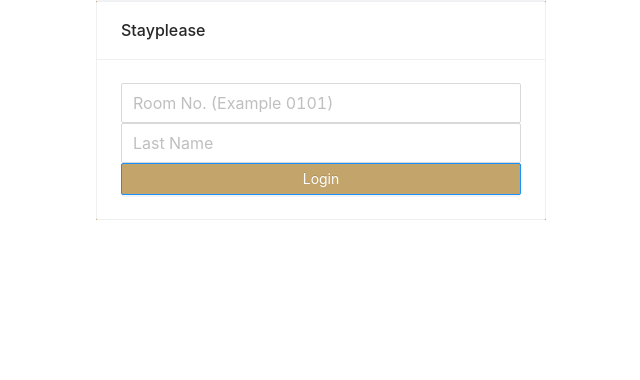
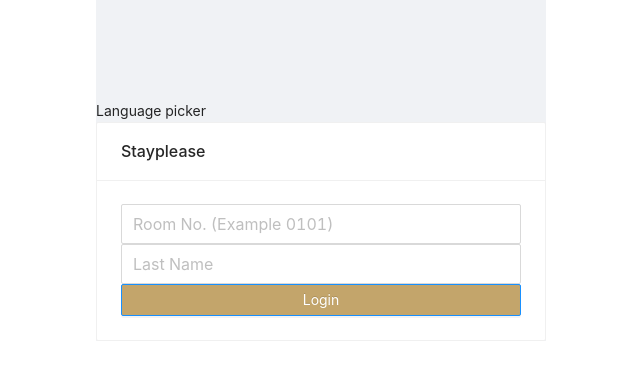
Before and after one commit to fakhrinail/playground-repo, a React (Create React App) app: page / in a window 1280 px wide. Shown: the top 380 px of the page, without its empty margins (319-959 px from the left). Built offline with nearby package versions, Linux system fonts and the light colour scheme.

Commit message:
adjust margins

```diff
--- a/src/components/HomeCarousel/HomeCarousel.css
+++ b/src/components/HomeCarousel/HomeCarousel.css
@@ -1,3 +1,7 @@
+.row-carousel {
+  margin-top: 5px;
+}
+
 .row-home-carousel {
   height: 200px;
   background-size: 100%;
--- a/src/components/HomeCarousel/HomeCarousel.js
+++ b/src/components/HomeCarousel/HomeCarousel.js
@@ -3,14 +3,6 @@
 import { Component } from "react";
 
 import "./HomeCarousel.css";
-
-const contentStyle = {
-  height: "150px",
-  lineHeight: "150px",
-  color: "#fff",
-  textAlign: "center",
-  background: "#364d79",
-};
 
 const dummyContents = [
   { titleText: "Dummy title 1", descText: "Dummy desc 1" },
@@ -25,6 +17,8 @@
 
   render() {
     return (
+      <Row className="row-carousel">
+        <Col span={24}>
           <Carousel dotPosition={"bottom"}>
             {dummyContents.map((content) => (
               <div key={content.descText}>
@@ -42,6 +36,8 @@
               </div>
             ))}
           </Carousel>
+        </Col>
+      </Row>
     );
   }
 }
--- a/src/components/HomeFooter/HomeFooter.js
+++ b/src/components/HomeFooter/HomeFooter.js
@@ -11,6 +11,7 @@
 
   render() {
     return (
+      <Row>
         <Col className="col-home-footer" span={24}>
           <Row>
             <Col span={12}>
@@ -29,6 +30,7 @@
             </Col>
           </Row>
         </Col>
+      </Row>
     );
   }
 }
--- a/src/components/MainHeader/MainHeader.css
+++ b/src/components/MainHeader/MainHeader.css
@@ -6,3 +6,10 @@
   width: 100%;
   z-index: 100000;
 }
+
+.col-header-main-title {
+  display: flex;
+  align-items: center;
+  justify-content: center;
+  color: #fff;
+}
--- a/src/components/MainHeader/MainHeader.js
+++ b/src/components/MainHeader/MainHeader.js
@@ -14,10 +14,11 @@
         <Col span={24} className="col-header">
           <Row>
             <Col span={4}>Sidebar</Col>
-            <Col span={16}>Welcome username</Col>
+            <Col className="col-header-main-title" span={16}>
+              Welcome username
+            </Col>
             <Col span={4}>Language picker</Col>
           </Row>
-          <Row>Sidebar</Row>
         </Col>
       </Row>
     );
--- a/src/components/MenuButtonGrid/MenuButtonGrid.css
+++ b/src/components/MenuButtonGrid/MenuButtonGrid.css
@@ -1,4 +1,3 @@
 .row-menu {
   margin: 0 auto;
-  height: auto;
 }
--- a/src/pages/HomePage/HomePage.js
+++ b/src/pages/HomePage/HomePage.js
@@ -23,6 +23,7 @@
           <Row>
             <Col span={1} />
             <Col span={22}>
+              {/* temporary, should use list of infos and map to rows */}
               <Row className="row-home-info">
                 <Col span={12}>Room number</Col>
                 <Col className="col-right-info" span={12}>
@@ -41,31 +42,31 @@
                   Date
                 </Col>
               </Row>
-            </Col>
-            <Col span={1} />
-          </Row>
-          <Row>
-            <Col span={24}>
+
               <Row className="row-home-menu">
                 <MenuButtonGrid />
               </Row>
             </Col>
+            <Col span={1} />
           </Row>
 
           <HomeCarousel />
 
           <Divider>Hotel Event</Divider>
+          {/* temporary, title and desc should be passed using props */}
+          {/* should use list of events and map to cards */}
           <HotelEventCard />
           <HotelEventCard />
           <HotelEventCard />
 
           <Divider>In Room Dining Offer</Divider>
+          {/* temporary, title and desc should be passed using props */}
+          {/* should use list of offers and map to cards */}
           <OfferCard />
           <OfferCard />
           <OfferCard />
-          <Row>
-            <HomeFooter />
-          </Row>
+
+          <HomeFooter />
         </Content>
       </Layout>
     );
--- a/src/pages/LoginPage/LoginPage.css
+++ b/src/pages/LoginPage/LoginPage.css
@@ -1,3 +1,3 @@
-.login-background {
-  background-color: #c3a56b;
+.content-login {
+  margin-top: 100px;
 }
--- a/src/pages/LoginPage/LoginPage.js
+++ b/src/pages/LoginPage/LoginPage.js
@@ -21,9 +21,9 @@
   render() {
     return (
       <Layout>
-        <Content>
+        <Content className="content-login">
           <Row>
-            <Col span={24}></Col>
+            <Col span={24}>Language picker</Col>
           </Row>
           <Row className="login-background">
             <Col span={24}>
```
Lines whose indentation alone changed are shown as unchanged.
